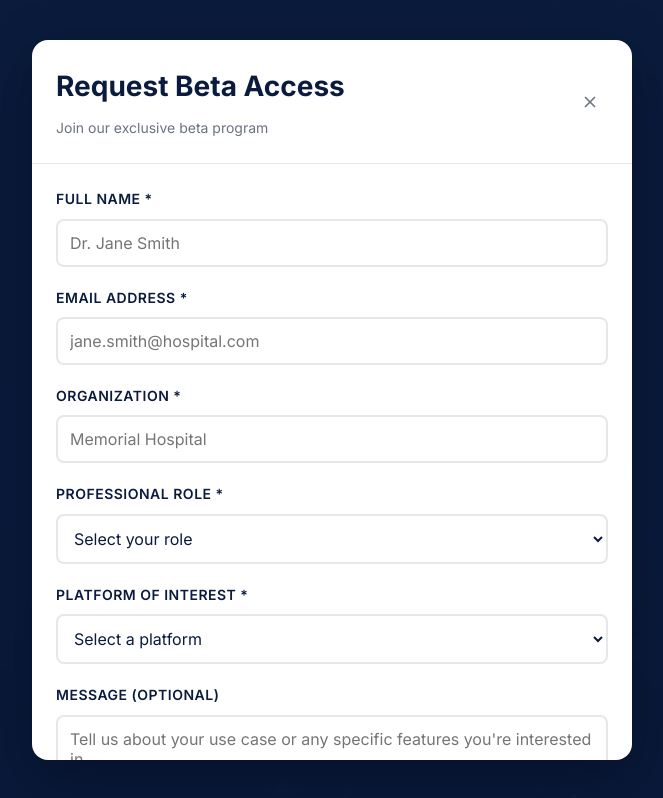
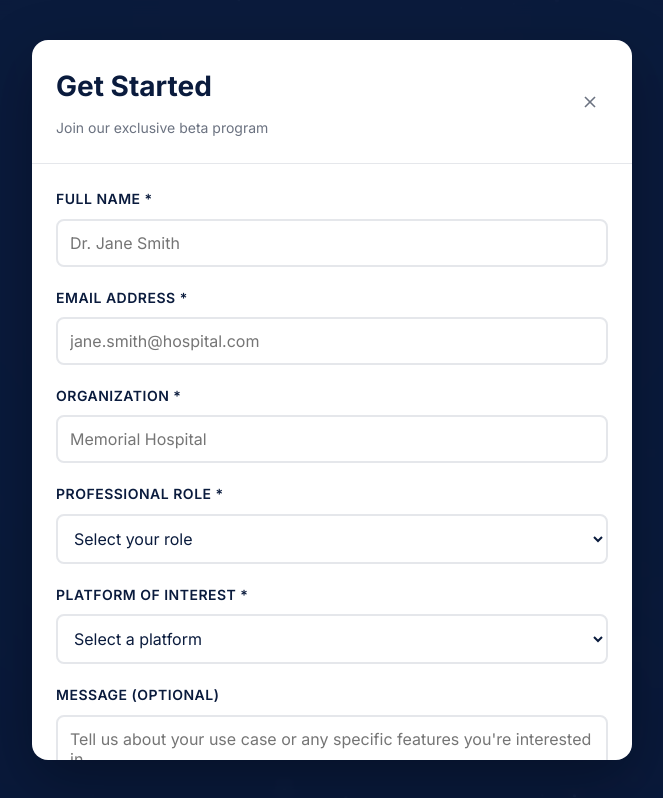
Before and after one commit to ybob247-del/nexus-biomedical-website, a React (Vite) app: page /beta-signup in a window 1280 px wide. Shown: the whole page, without its empty margins (308-971 px from the left). Built offline with nearby package versions, Linux system fonts and the light colour scheme.

Commit message:
Remove all beta language - change 'Request Beta Access' to 'Get Started' across all pages

```diff
--- a/src/components/BetaSignup.jsx
+++ b/src/components/BetaSignup.jsx
@@ -118,7 +118,7 @@ const BetaSignup = ({ isOpen = true, onClose }) => {
                   fontWeight: 700,
                   margin: 0
                 }}>
-                  Request Beta Access
+                  Get Started
                 </h2>
                 <p style={{
                   color: '#6b7280',
@@ -460,7 +460,7 @@ const BetaSignup = ({ isOpen = true, onClose }) => {
                     e.target.style.boxShadow = 'none'
                   }}
                 >
-                  {isSubmitting ? 'Submitting...' : 'Request Beta Access'}
+                  {isSubmitting ? 'Submitting...' : 'Get Started'}
                 </button>
               </form>
             )}
--- a/src/components/EndoGuardPrototype.jsx
+++ b/src/components/EndoGuardPrototype.jsx
@@ -630,7 +630,7 @@ const EndoGuardPrototype = ({ onBack }) => {
                   boxShadow: '0 4px 15px rgba(0, 206, 209, 0.3)'
                 }}
               >
-                Request Beta Access
+                Get Started
               </button>
             </div>
           </motion.div>
--- a/src/components/Header.jsx
+++ b/src/components/Header.jsx
@@ -102,7 +102,7 @@ const Header = () => {
             onClick={handleBetaClick}
             className="nav-link nav-cta"
           >
-            Request Beta Access
+            Get Started
           </button>
         </nav>
 
@@ -173,7 +173,7 @@ const Header = () => {
           onClick={handleBetaClick}
           className="nav-link nav-cta"
         >
-          Request Beta Access
+          Get Started
         </button>
       </nav>
     </header>
--- a/src/components/WhoBenefits.jsx
+++ b/src/components/WhoBenefits.jsx
@@ -225,7 +225,7 @@ export default function WhoBenefits() {
               e.target.style.boxShadow = '0 4px 15px rgba(96, 165, 250, 0.3)'
             }}
           >
-            Request Beta Access
+            Get Started
           </button>
         </div>
       </div>
--- a/src/pages/About.jsx
+++ b/src/pages/About.jsx
@@ -298,7 +298,7 @@ export default function About() {
               e.target.style.boxShadow = '0 4px 15px rgba(96, 165, 250, 0.3)'
             }}
           >
-            Request Beta Access
+            Get Started
           </button>
         </section>
       </div>
```
Also changed, not shown: 1 other file (tests, documents, lock files or other folders).
